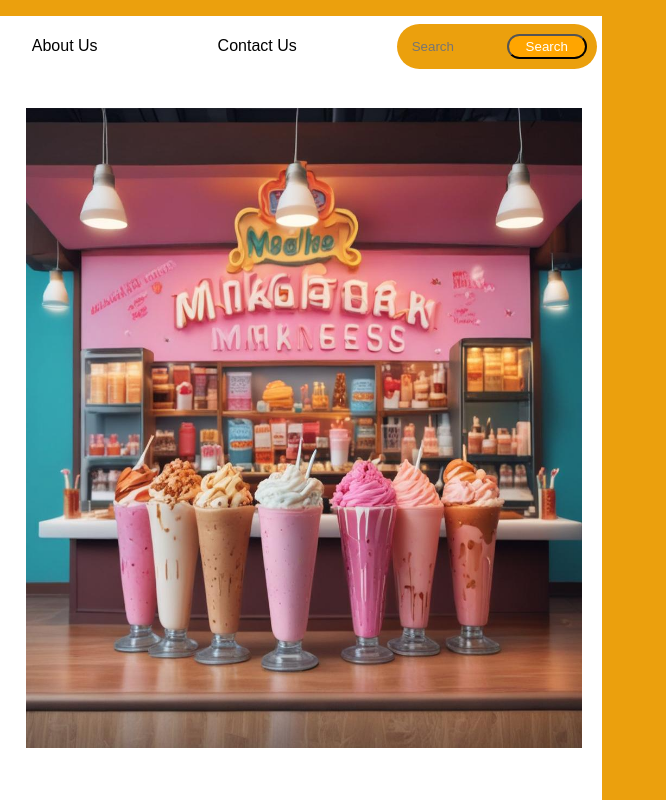
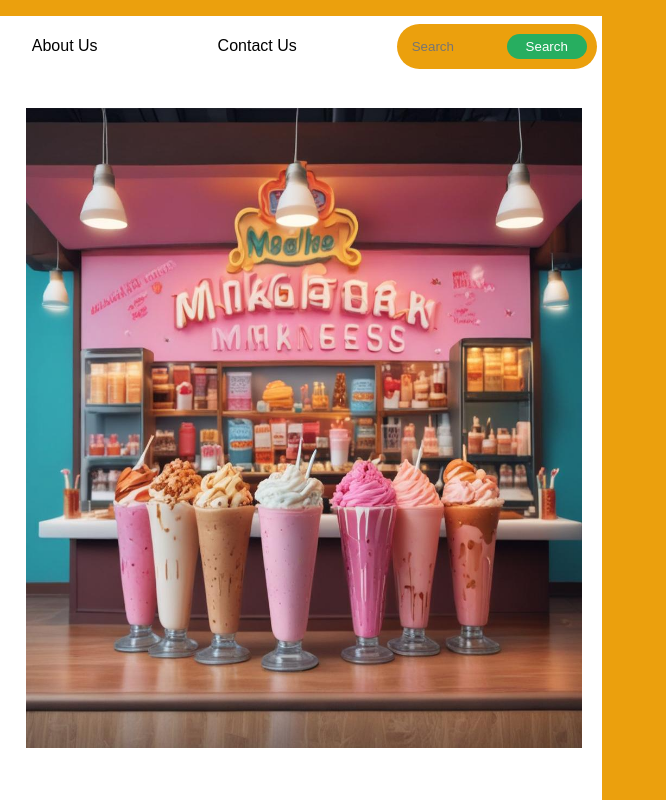
Before and after one commit to KyatramoniRakesh/Restaruant-Landing-page, a plain HTML site: page index.html in a window 1280 px wide. In both pictures the pointer is over the button "Search". Shown: the top 800 px of the page, 614-1280 px from the left. Drawn offline with nearby package versions, Linux system fonts and the light colour scheme.

Commit message:
project in progress

```diff
--- a/style.css
+++ b/style.css
@@ -185,9 +185,7 @@ p {
 #h2-img {
   height: 5rem;
   width: 5rem;
-  /* Adjust the width of the sticker image */
   vertical-align: middle;
-  /* Align the sticker image vertically */
   margin-top: -23px;
 }
 
@@ -200,14 +198,18 @@ p {
   cursor: pointer;
   justify-content: center;
   transition: background-color 0.3s, color 0.3s;
-  /* Smooth transition for background color and text color */
+  border-radius: 800px;
+  border: none;
 }
 
 #search-button:hover {
   background-color: orange;
-  /* Change background color on hover */
+  padding: 5px;
+  background-color: #27AE60;
   color: white;
-  /* Change text color on hover */
+  border: none;
+  cursor: pointer;
+
 }
 
 
```
